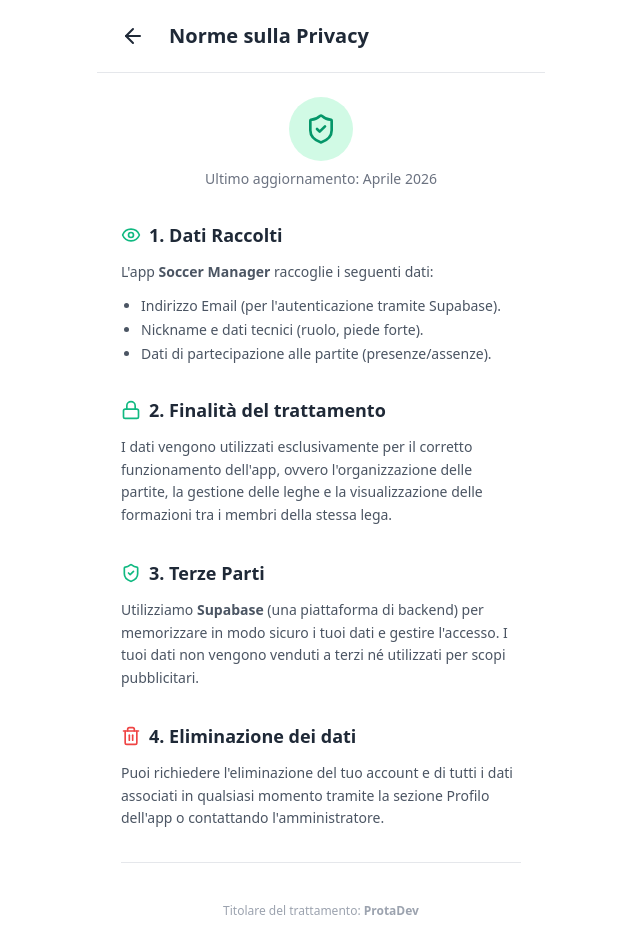
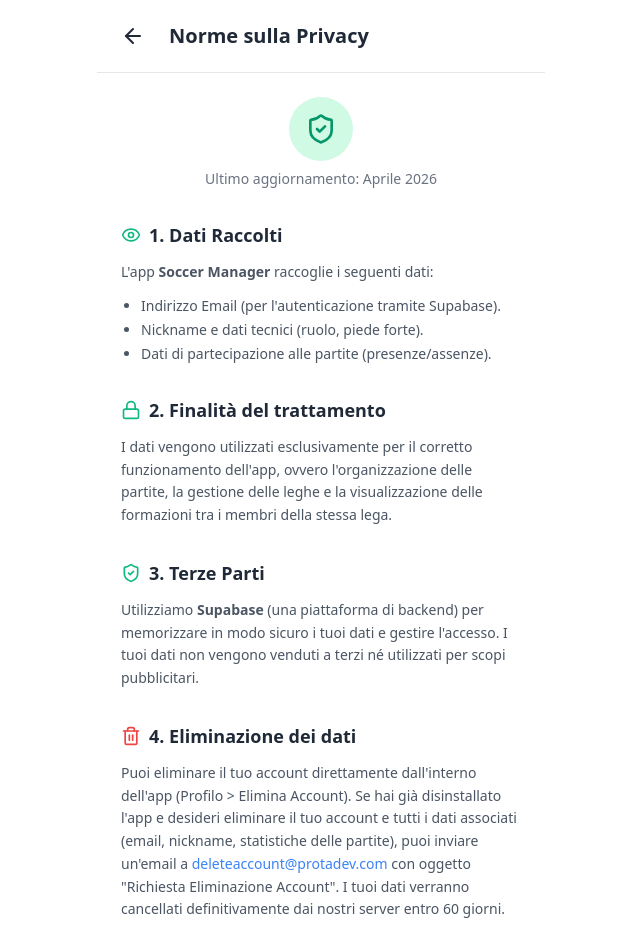
Before and after one commit to raffa-p/soccer-manager, a React (Vite) app: page /privacy-policy in a window 1280 px wide. Shown: the top 952 px of the page, without its empty margins (319-959 px from the left). Built offline with nearby package versions, Linux system fonts and the light colour scheme; no server answers.

Commit message:
Update Privacy Policy to clarify account deletion process and provide email contact for data removal requests

```diff
--- a/src/PrivacyPolicy.tsx
+++ b/src/PrivacyPolicy.tsx
@@ -63,8 +63,8 @@ export default function PrivacyPolicy() {
             <Trash2 className="w-5 h-5 text-red-500" /> 4. Eliminazione dei dati
           </h2>
           <p className="text-sm text-gray-600 leading-relaxed">
-            Puoi richiedere l'eliminazione del tuo account e di tutti i dati associati in qualsiasi momento
-            tramite la sezione Profilo dell'app o contattando l'amministratore.
+            Puoi eliminare il tuo account direttamente dall'interno dell'app (Profilo &gt; Elimina Account).
+            Se hai già disinstallato l'app e desideri eliminare il tuo account e tutti i dati associati (email, nickname, statistiche delle partite), puoi inviare un'email a <a href="mailto:deleteaccount@protadev.com" className="text-blue-500 hover:underline">deleteaccount@protadev.com</a> con oggetto "Richiesta Eliminazione Account". I tuoi dati verranno cancellati definitivamente dai nostri server entro 60 giorni.
           </p>
         </section>
 
```
